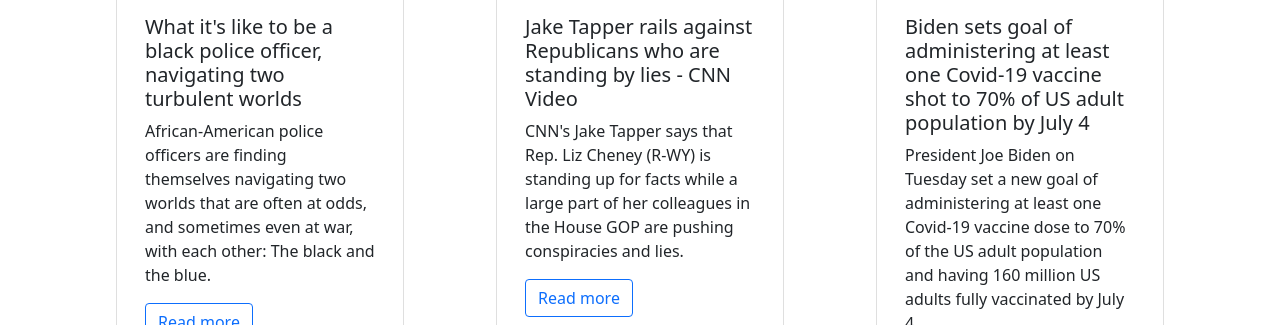
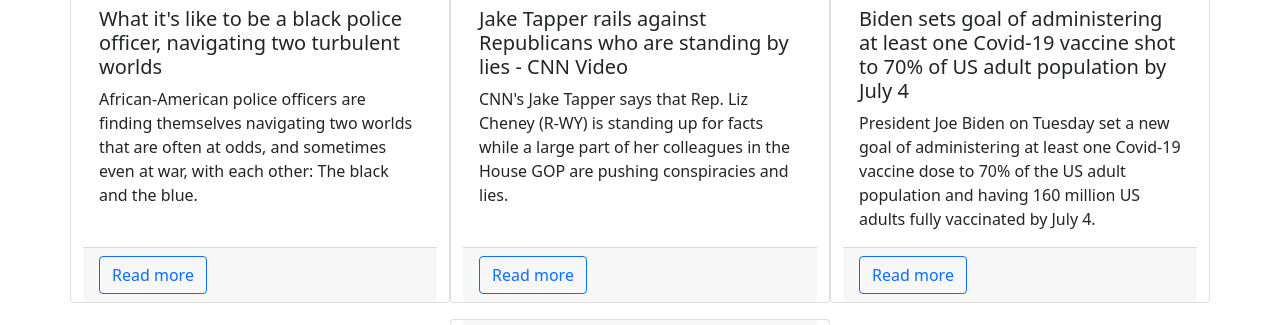
Before and after one commit to alesyalazerko/News_aggregator, a Flask app: page / in a window 1280 px wide. Shown: the part 1572-1897 px from the top of the page. Run offline with Flask 2, Linux system fonts and the light colour scheme; data comes from the database, SQL or seed files in the repository.

Commit message:
reformatting index page

```diff
--- a/templates/index.html
+++ b/templates/index.html
@@ -5,11 +5,15 @@
     {% if news %}
 
         {% for new in news %}
-            <div class="card col-lg-4 col-md-2 col-sm-1 col-xs-1 my-1 mx-auto" style="width: 18rem;">
-                <img src="{{ new.urlToImage }}" class="card-img-top" alt="...">
+            <div class="card col-lg-4 col-md-6 col-sm-8 col-xs-8 my-2 mx-auto">
+                <div class="card-header">
+                    <img src="{{ new.urlToImage }}" class="card-img-top" alt="...">
+                </div>
                 <div class="card-body">
                     <h5 class="card-title">{{ new.title }}</h5>
                     <p class="card-text">{{ new.description }}</p>
+                </div>
+                <div class="card-footer">
                     <a href="{{ new.url }}" class="btn btn-outline-primary" target="_blank">Read more</a>
                 </div>
             </div>
```
